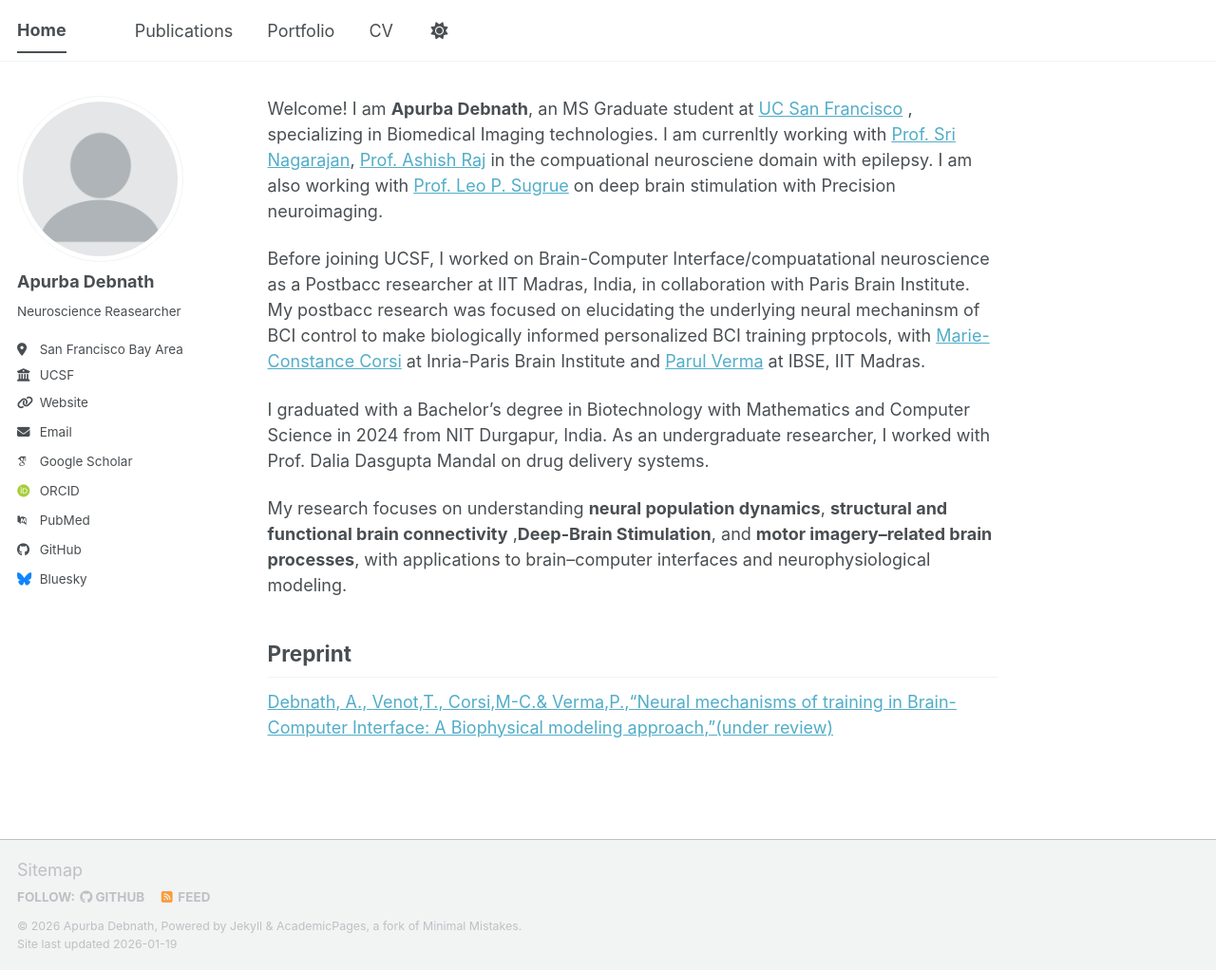
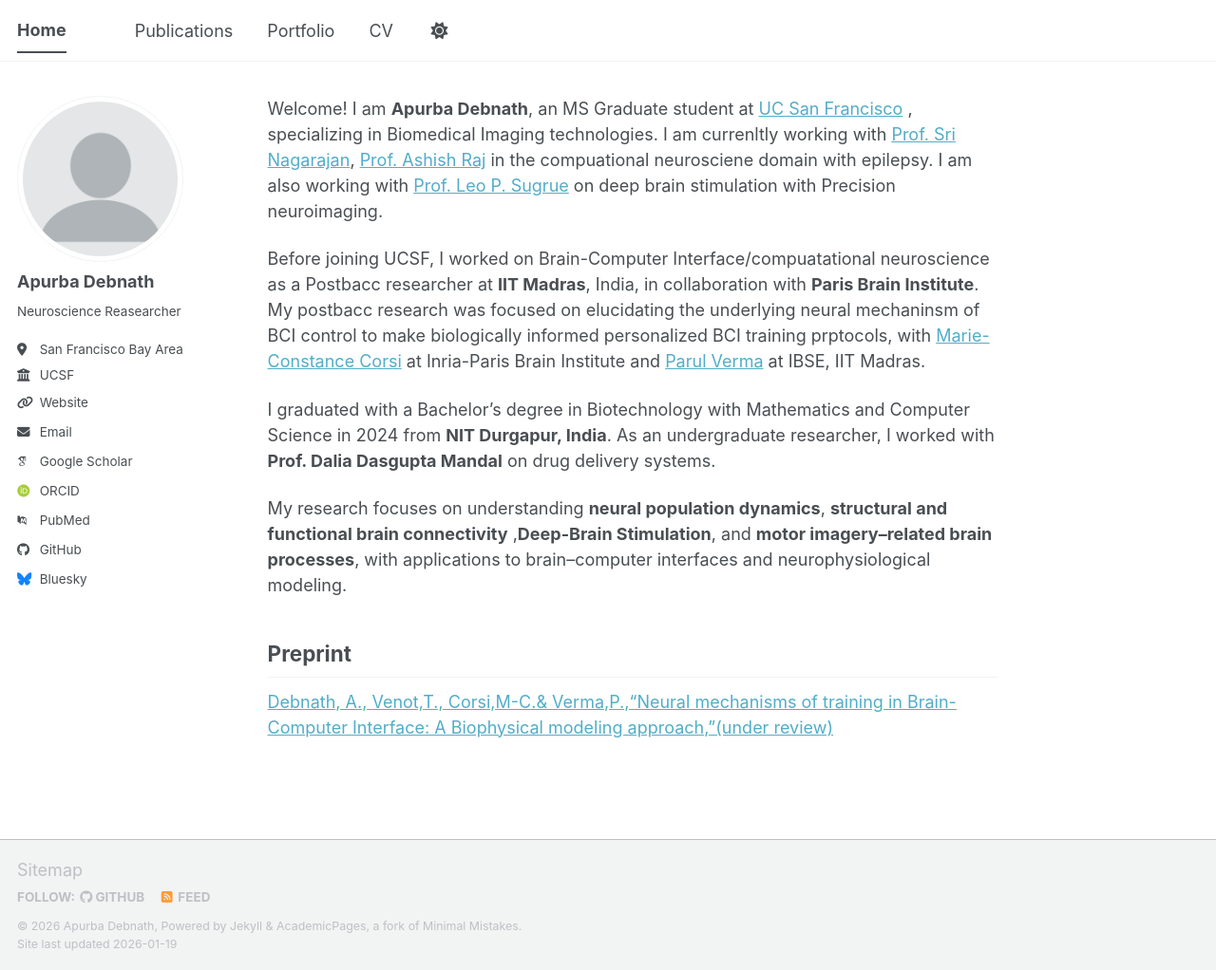
Before and after one commit to ApurbaApd/ApurbaApd.github.io, a Jekyll site: the page built from _pages/about.md, in a window 1280 px wide and 1022 px high. Shown: the whole window at 95% size. Built offline with Jekyll 4.4.1, drawn with Linux system fonts in a browser that asks for light colours; some web fonts are replaced; a script bundle is joined from its source files by our own code; library files that are not in the unit come from our copies.

```diff
--- a/_pages/about.md
+++ b/_pages/about.md
@@ -8,9 +8,9 @@ author_profile: true
 Welcome! I am **Apurba Debnath**, an MS Graduate student at [UC San Francisco](https://www.ucsf.edu)
 , specializing in Biomedical Imaging technologies. I am currenltly working with [Prof. Sri Nagarajan](https://radiology.ucsf.edu/people/srikantan-nagarajan), [Prof. Ashish Raj](https://radiology.ucsf.edu/people/ashish-raj) in the compuational neurosciene domain with epilepsy. I am also working with [Prof. Leo P. Sugrue](https://radiology.ucsf.edu/people/leo-sugrue) on deep brain stimulation with Precision neuroimaging.
 
-Before joining UCSF, I worked on Brain-Computer Interface/compuatational neuroscience as a Postbacc researcher at IIT Madras, India, in collaboration with Paris Brain Institute. My postbacc research was focused on elucidating the underlying neural mechaninsm of BCI control to make biologically informed personalized BCI training prptocols, with [Marie-Constance Corsi](https://www.inria.fr/en/marie-constance-corsi-explorer-cerebral-intention) at Inria-Paris Brain Institute and [Parul Verma](https://ibse.iitm.ac.in/people/parul_verma/) at IBSE, IIT Madras.
+Before joining UCSF, I worked on Brain-Computer Interface/compuatational neuroscience as a Postbacc researcher at **IIT Madras**, India, in collaboration with **Paris Brain Institute**. My postbacc research was focused on elucidating the underlying neural mechaninsm of BCI control to make biologically informed personalized BCI training prptocols, with [Marie-Constance Corsi](https://www.inria.fr/en/marie-constance-corsi-explorer-cerebral-intention) at Inria-Paris Brain Institute and [Parul Verma](https://ibse.iitm.ac.in/people/parul_verma/) at IBSE, IIT Madras.
 
-I graduated with a Bachelor's degree in Biotechnology with Mathematics and Computer Science in 2024 from NIT Durgapur, India. As an undergraduate researcher, I worked with Prof. Dalia Dasgupta Mandal on drug delivery systems.
+I graduated with a Bachelor's degree in Biotechnology with Mathematics and Computer Science in 2024 from **NIT Durgapur, India**. As an undergraduate researcher, I worked with **Prof. Dalia Dasgupta Mandal** on drug delivery systems.
 
 My research focuses on understanding **neural population dynamics**, **structural and functional brain connectivity** ,**Deep-Brain Stimulation**, and **motor imagery–related brain processes**, with applications to brain–computer interfaces and neurophysiological modeling.
 
```
